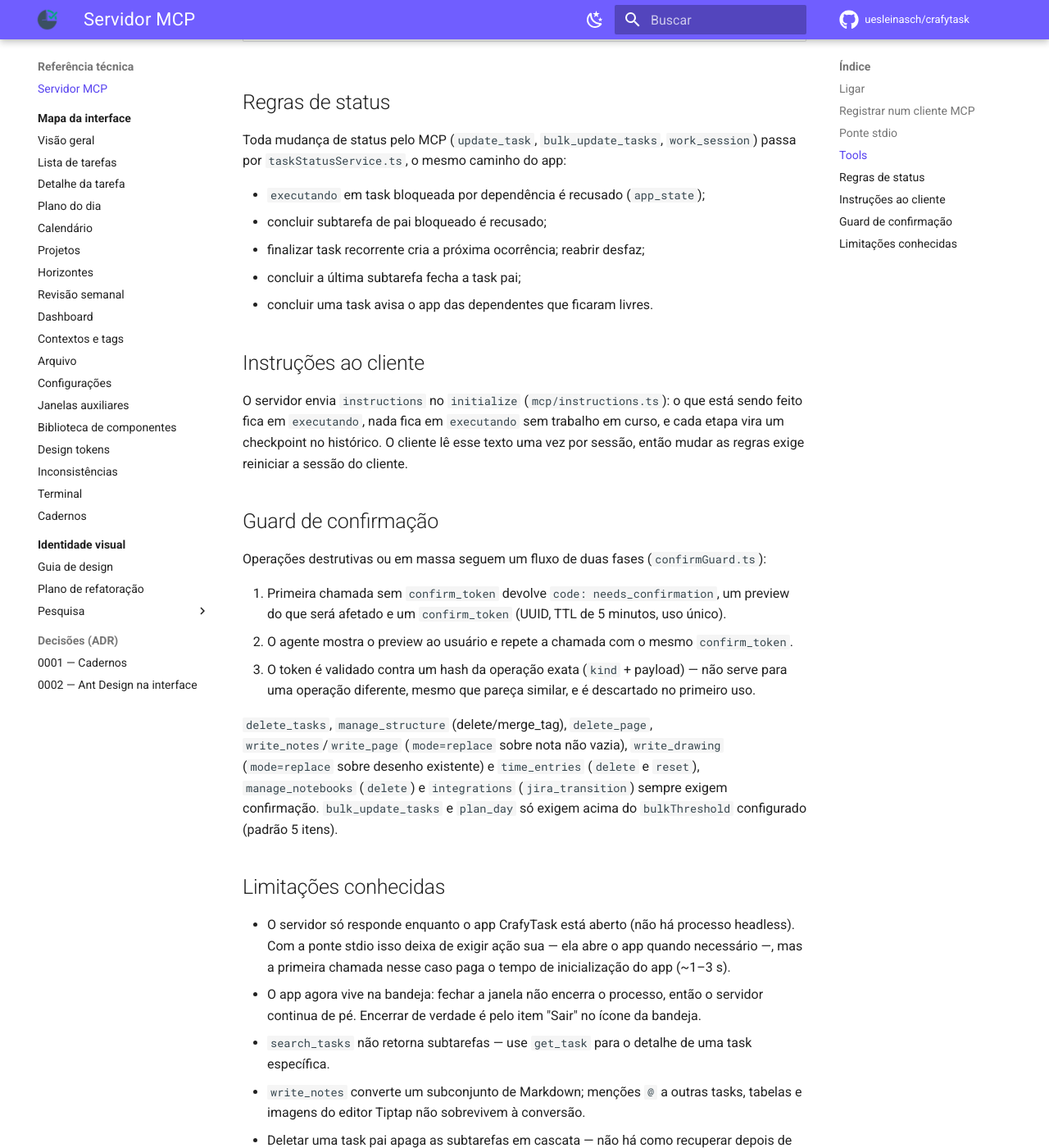
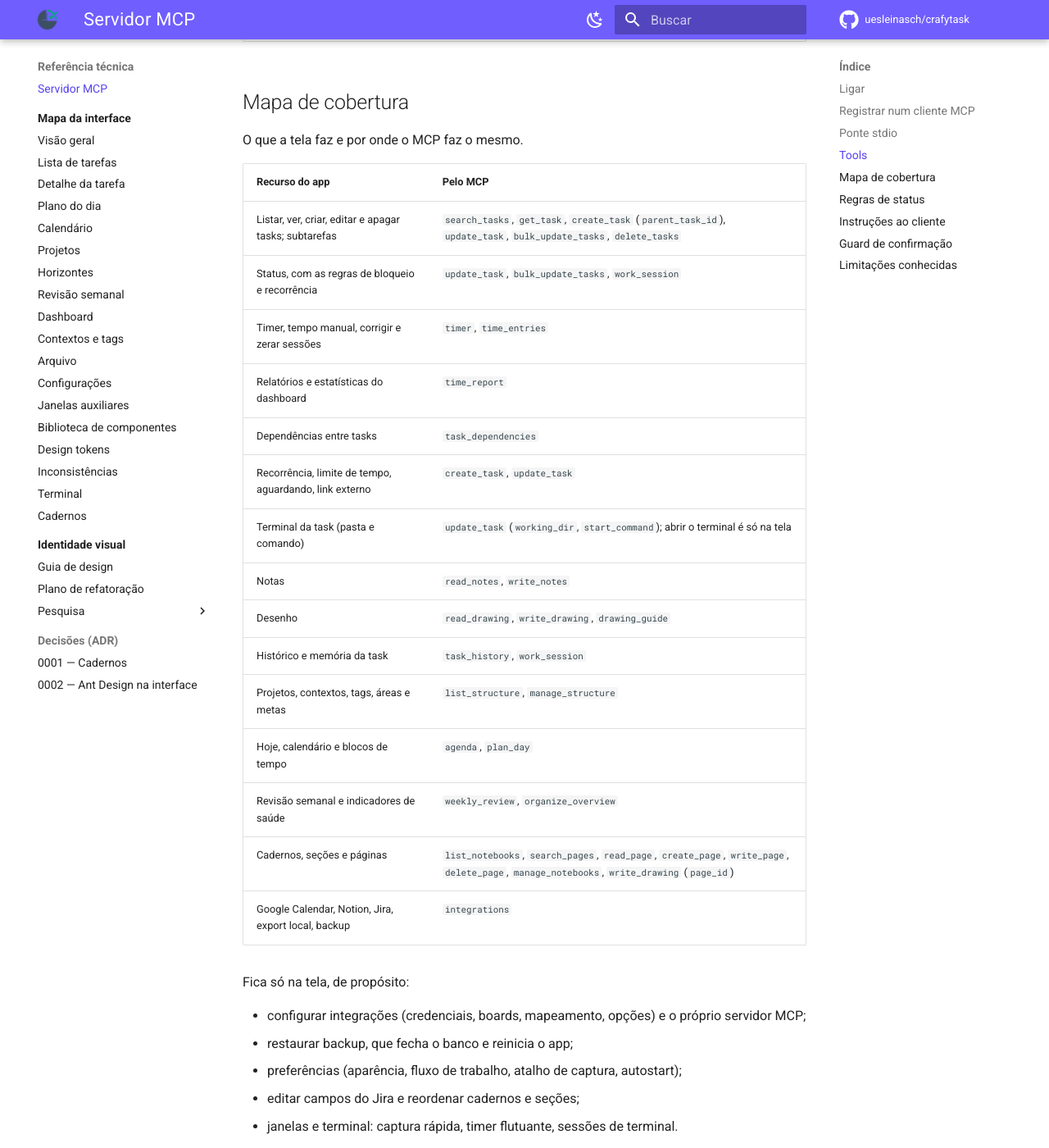
Before and after one commit to uesleinasch/crafytask, an MkDocs documentation site: the page built from docs/mcp-server.md, in a window 1280 px wide and 1400 px high, scrolled down 4183 px. Shown: the whole window at 82% size. Built offline with MkDocs 1.6.1 and Material for MkDocs 9.7.7, drawn with Linux system fonts in a browser that asks for light colours; some web fonts are replaced; comment, search, counter and statistics services are not loaded.

Commit message:
docs(mcp): adiciona o mapa de cobertura do servidor (#124)
Subtarefa CrafyTask #903 (épico #884).

Tabela recurso do app × tool do MCP em `docs/mcp-server.md`, e a lista
do que fica só na tela de propósito.

Validação: `mkdocs build --strict`.

```diff
--- a/docs/mcp-server.md
+++ b/docs/mcp-server.md
@@ -93,6 +93,36 @@ Ao subir a ponte com `ELECTRON_RUN_AS_NODE=1`, essa variável é removida do amb
 | `manage_notebooks` | Estrutura dos cadernos: cria, renomeia e apaga caderno e seção (apagar sempre exige `confirm_token` e leva as páginas junto); renomeia e move página (`section_id`, `parent_page_id`, `index`). |
 | `integrations` | Aciona integrações já configuradas: `gcal_sync` (liga/desliga a task na agenda do Google), `notion_sync`, `jira_import`, `jira_transitions` e `jira_transition` (muda o status no Jira; sempre exige `confirm_token`), `export_task` (regrava o Markdown local) e `backup`. Integração não configurada devolve `app_state`. |
 
+## Mapa de cobertura
+
+O que a tela faz e por onde o MCP faz o mesmo.
+
+| Recurso do app | Pelo MCP |
+| --- | --- |
+| Listar, ver, criar, editar e apagar tasks; subtarefas | `search_tasks`, `get_task`, `create_task` (`parent_task_id`), `update_task`, `bulk_update_tasks`, `delete_tasks` |
+| Status, com as regras de bloqueio e recorrência | `update_task`, `bulk_update_tasks`, `work_session` |
+| Timer, tempo manual, corrigir e zerar sessões | `timer`, `time_entries` |
+| Relatórios e estatísticas do dashboard | `time_report` |
+| Dependências entre tasks | `task_dependencies` |
+| Recorrência, limite de tempo, aguardando, link externo | `create_task`, `update_task` |
+| Terminal da task (pasta e comando) | `update_task` (`working_dir`, `start_command`); abrir o terminal é só na tela |
+| Notas | `read_notes`, `write_notes` |
+| Desenho | `read_drawing`, `write_drawing`, `drawing_guide` |
+| Histórico e memória da task | `task_history`, `work_session` |
+| Projetos, contextos, tags, áreas e metas | `list_structure`, `manage_structure` |
+| Hoje, calendário e blocos de tempo | `agenda`, `plan_day` |
+| Revisão semanal e indicadores de saúde | `weekly_review`, `organize_overview` |
+| Cadernos, seções e páginas | `list_notebooks`, `search_pages`, `read_page`, `create_page`, `write_page`, `delete_page`, `manage_notebooks`, `write_drawing` (`page_id`) |
+| Google Calendar, Notion, Jira, export local, backup | `integrations` |
+
+Fica só na tela, de propósito:
+
+- configurar integrações (credenciais, boards, mapeamento, opções) e o próprio servidor MCP;
+- restaurar backup, que fecha o banco e reinicia o app;
+- preferências (aparência, fluxo de trabalho, atalho de captura, autostart);
+- editar campos do Jira e reordenar cadernos e seções;
+- janelas e terminal: captura rápida, timer flutuante, sessões de terminal.
+
 ## Regras de status
 
 Toda mudança de status pelo MCP (`update_task`, `bulk_update_tasks`, `work_session`) passa por
```
